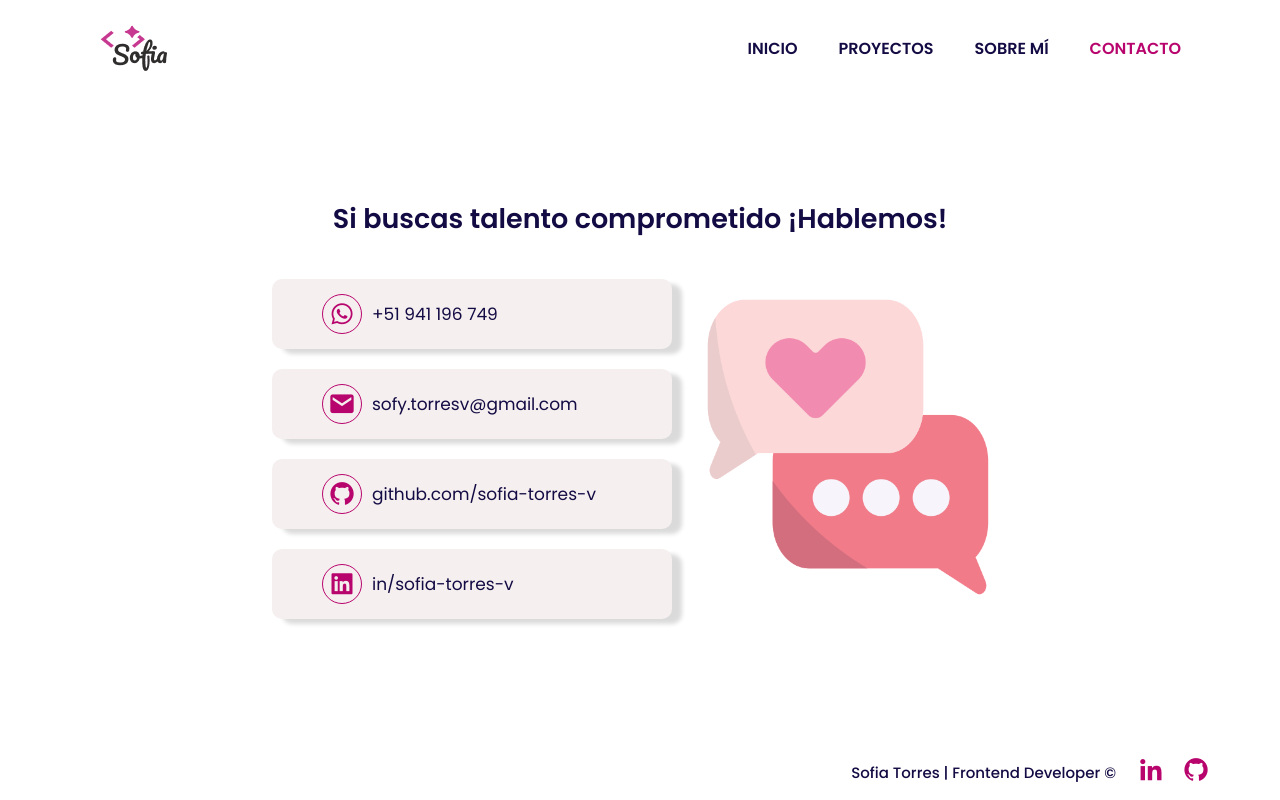
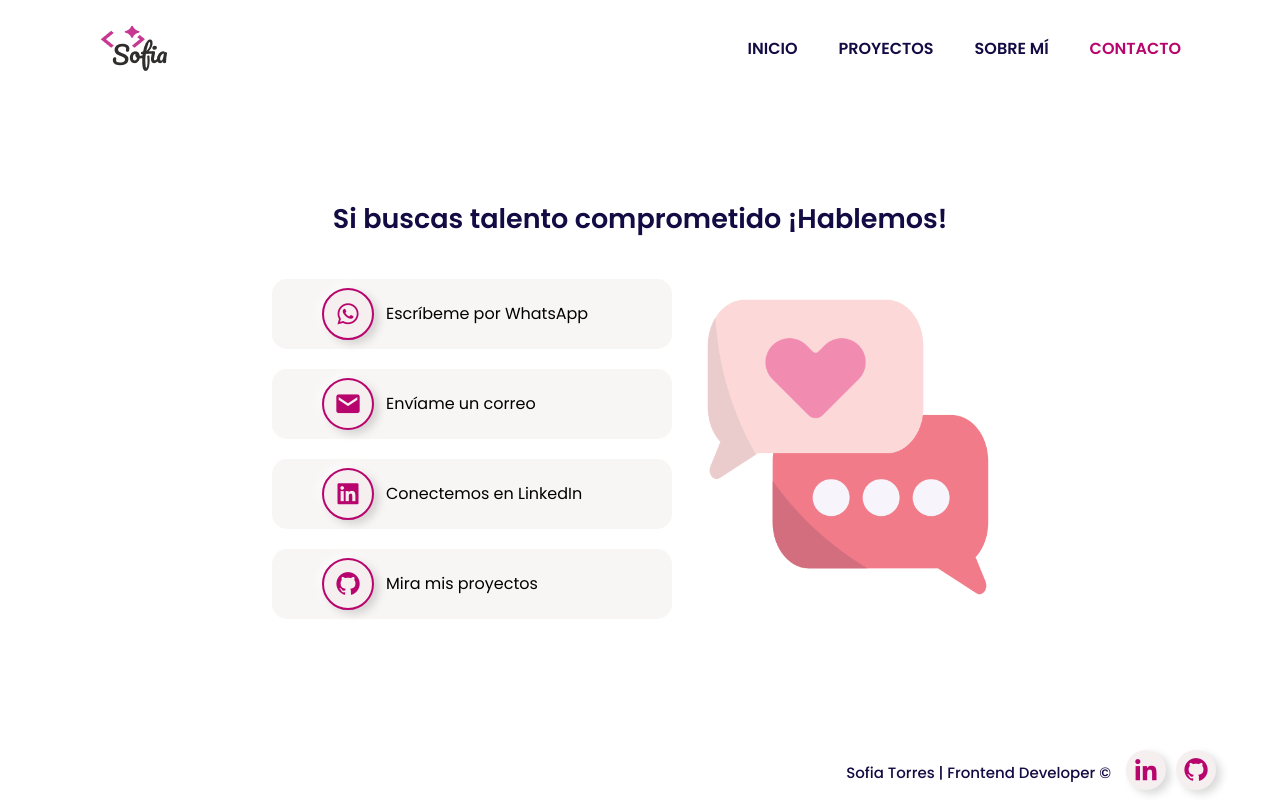
Before and after one commit to sofia-torres-v/Portfolio, a React (Vite) app: page /contact in a window 1280 px wide. Built offline with nearby package versions, Linux system fonts and the light colour scheme; a web font is replaced by a local one.

Commit message:
Refactor: display contact methods using icons only for better privacy

```diff
--- a/src/App.css
+++ b/src/App.css
@@ -15,50 +15,8 @@
     gap: 20px;
 }
 
-.footer__content{
-    display: flex;
-    justify-content: flex-end;
-    align-items: center;
-    line-height: 2.5;
-    gap: 15px;
-    font-size: 1.3rem;
-    width: 90%;
-    margin: 0 auto;
-    font-weight: 500;
-    color: #130B43;
-}
-
-.footer__social-icons{
-    display: flex;
-    align-items: center;
-    gap: 5px;
-}
-
-.bxl-linkedin,
-.bxl-github-footer,
-.bx-chevron-down,
-.bx-chevron-up,
-.bx-left-arrow-alt {
-    border: none;
-    transition: box-shadow 0.3s ease;
-    border: 1px solid transparent;
-}
-
-.bxl-linkedin:hover,
-.bxl-github-footer:hover {
-    border: 1px solid #c2348763;
-    box-shadow:1px 2px 2px 2px rgba(61, 58, 58, 0.295), 0 2px 2px rgba(175, 169, 169, 0.021);;
-}
-
-
 @media(min-width: 750px){
     .section{
         min-height: calc(100vh - 127px);
     }
 }
-
-@media(min-width:750px){
-    .footer__content{
-        font-size: 1.5rem;
-    }
-}
--- a/src/Components/footer/Footer.jsx
+++ b/src/Components/footer/Footer.jsx
@@ -1,5 +1,5 @@
-
 import data from "../../mocks/ProjectData";
+import "./footer.css";
 
 const Footer = () => {
     const { aboutData } = data;
--- /dev/null
+++ b/src/Components/footer/footer.css
@@ -0,0 +1,34 @@
+.footer__content{
+    display: flex;
+    justify-content: flex-end;
+    align-items: center;
+    line-height: 2.5;
+    gap: 15px;
+    font-size: 1.3rem;
+    width: 90%;
+    margin: 0 auto;
+    font-weight: 500;
+    color: #130B43;
+}
+
+.footer__social-icons{
+    display: flex;
+    align-items: center;
+    gap: 10px;
+}
+
+.bxl-linkedin,
+.bxl-github-footer,
+.bx-chevron-down,
+.bx-chevron-up,
+.bx-left-arrow-alt {
+  padding: 6px;
+    border: none;
+    transition: box-shadow 0.3s ease;
+}
+
+@media(min-width:750px){
+    .footer__content{
+        font-size: 1.5rem;
+    }
+}
--- a/src/Pages/Contact/Contact.css
+++ b/src/Pages/Contact/Contact.css
@@ -28,7 +28,7 @@
 }
 
 .contact__text {
-    padding-left: 10px;
+    padding-left: 12px;
 }
 
 .contact__links-wm{
@@ -53,16 +53,16 @@
 
 .contact__icons {
     padding: 40px 20px;
-    background-color: #f5efef;
+    background-color: #f5efefa4;
     font-size: 1.6rem;
     display: flex;
     justify-content: flex-start;
     align-items: center;
     line-height: 1;
-    border-radius: 10px;
+    border-radius: 15px;
     width: 100%;
     height: 62px;
-    box-shadow: 10px 5px 4px rgba(0, 0, 0, 0.144);
+    /* box-shadow: 2px 2px 2px rgba(0, 0, 0, 0.144);  */
 }
 
 .icon-social {
@@ -74,7 +74,28 @@
     font-size: 2.8rem;
     border-radius: 50%;
     padding: 5px;
-    border: 1px solid #b8056d ;
+    border: 2px solid #b8056d ;
+}
+
+/* Estilo especial de alto relieve para íconos */
+.bx {
+  color: #b8056d;
+  font-size: 2.8rem;
+  padding: 10px;
+  border-radius: 50%;
+  background: #f5efef;
+  box-shadow:
+    5px 4px 8px rgba(0, 0, 0, 0.15),
+    -3px -3px 8px rgba(255, 255, 255, 0.6);
+  transition: transform 0.2s ease, box-shadow 0.2s ease;
+}
+
+/* Efecto al pasar el mouse */
+.bx:hover {
+  transform: scale(1.1);
+  box-shadow:
+    4px 4px 12px rgba(0, 0, 0, 0.2),
+    -4px -4px 12px rgba(255, 255, 255, 0.5);
 }
 
 @media (min-width: 750px) {
--- a/src/Pages/Contact/Contact.jsx
+++ b/src/Pages/Contact/Contact.jsx
@@ -3,7 +3,7 @@ import "./Contact.css";
 import EnvelopeImage from "../../assets/images/envelope.png";
 
 const Contact = () => {
-    const {aboutData} = data;
+    const { aboutData } = data;
 
     return (
         <section id="contact" className="slide-in-from-top">
@@ -21,14 +21,7 @@ const Contact = () => {
                         </a>
 
                         <p className="contact__text">
-                            <a
-                                className="contact__links-wm"
-                                href="https://wa.me/51941196749"
-                                target="_blank"
-                                rel="noopener noreferrer"
-                            >
-                                +51 941 196 749
-                            </a>
+                            Escríbeme por WhatsApp
                         </p>
                     </div>
 
@@ -43,14 +36,21 @@ const Contact = () => {
                         </a>
 
                         <p className="contact__text">
+                            Envíame un correo
+                        </p>
+                    </div>
+
+                    <div className="contact__icons">
                         <a
-                                className="contact__links-wm"
-                                href="mailto:sofy.torresv@gmail.com"
+                            href={aboutData.linkedin}
                             target="_blank"
                             rel="noopener noreferrer"
+                            className="contact__links-wm"
                         >
-                                sofy.torresv@gmail.com
+                            <i className="bx bxl-linkedin-square"></i>
                         </a>
+                        <p className="contact__text">
+                            Conectemos en LinkedIn
                         </p>
                     </div>
 
@@ -65,39 +65,13 @@ const Contact = () => {
                         </a>
 
                         <p className="contact__text">
-                            <a
-                                href={aboutData.gitHub}
-                                target="_blank"
-                                rel="noopener noreferrer"
-                                className="contact__links-wm"
-                            >
-                                github.com/sofia-torres-v
-                            </a>
+                            Mira mis proyectos
                         </p>
                     </div>
-                    <div className="contact__icons">
-                        <a
-                            href={aboutData.linkedin}
-                            target="_blank"
-                            rel="noopener noreferrer"
-                            className="contact__links-wm"
-                        >
-                            <i className="bx bxl-linkedin-square"></i>
-                        </a>
-                        <p className="contact__text">
-                            <a
-                                href={aboutData.linkedin}
-                                target="_blank"
-                                rel="noopener noreferrer"
-                                className="contact__links-wm"
-                            >
-                                in/sofia-torres-v
-                            </a>
-                        </p>
-                    </div>
+
                 </div>
                 <div className="contact__titles">
-                    <img className="icon-social" src={EnvelopeImage} alt="" />
+                    <img className="icon-social" src={EnvelopeImage} alt="envelope image" />
                 </div>
             </div>
         </section>
--- a/src/Pages/Projects/Projects.css
+++ b/src/Pages/Projects/Projects.css
@@ -26,7 +26,7 @@
     justify-content: center;
     align-items: center;
     gap: 0px 7px;
-    padding:10px 0 30px;
+    padding:10px 0 40px;
 }
 
 .projects__button-title{
```
Lines whose indentation alone changed are shown as unchanged.
